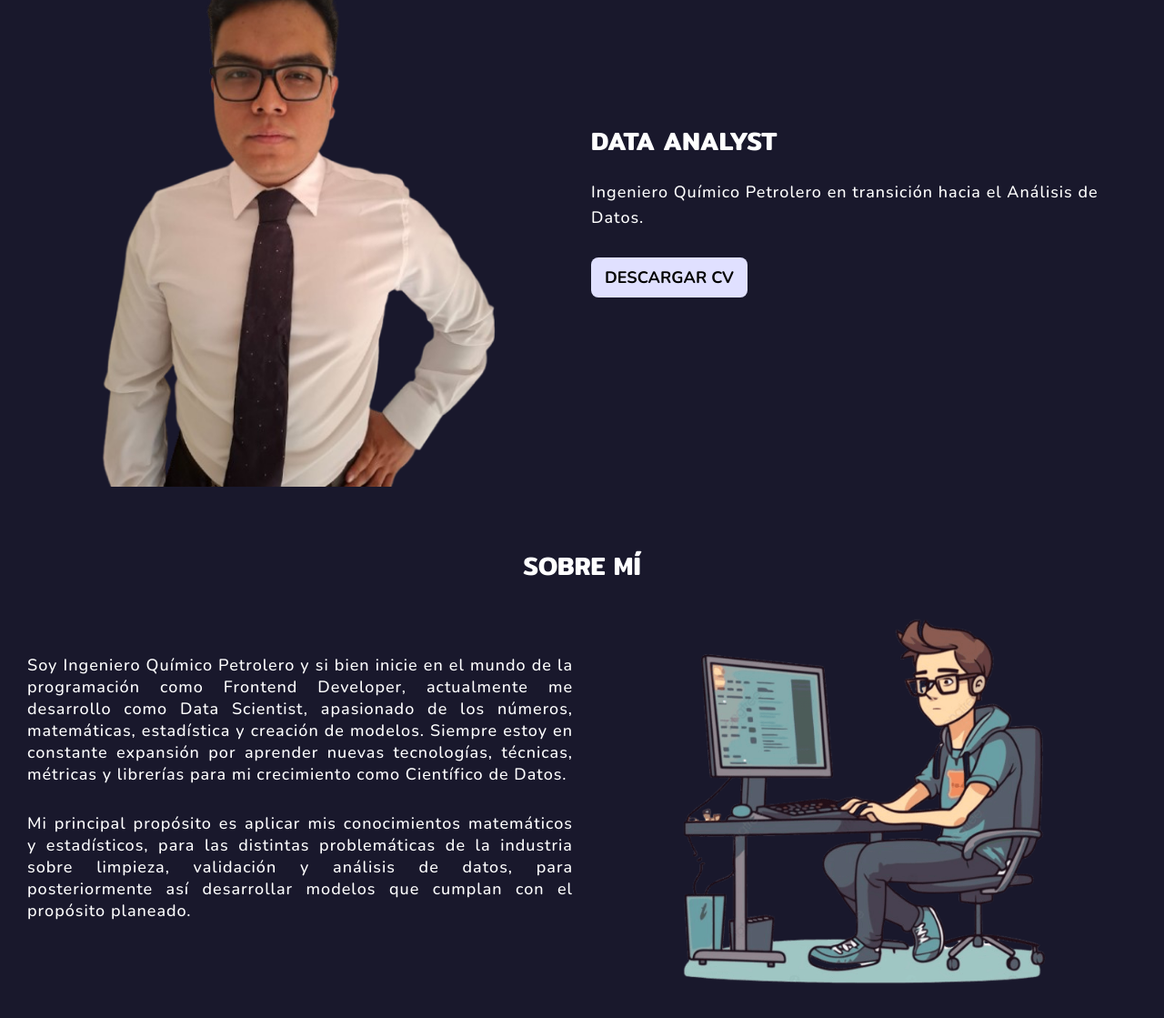
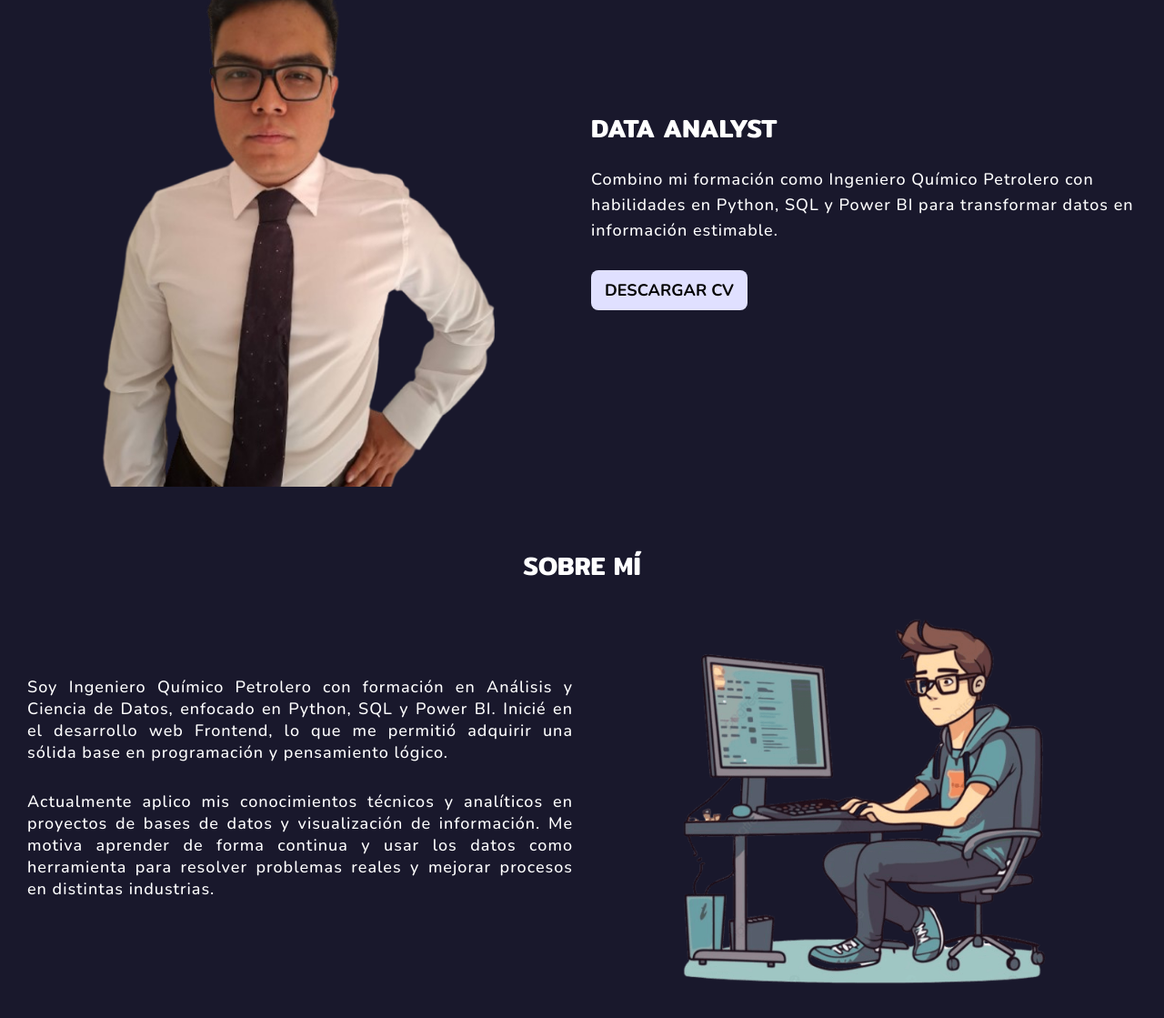
Before and after one commit to juan-carlos-aguilera/portfolio_proyect, a plain HTML site: page index.html in a window 1280 px wide. Shown: the part 265-1384 px from the top of the page at 91% size. Drawn offline with nearby package versions, Linux system fonts and the light colour scheme.

Commit message:
5to. commit y Versión 1.4

```diff
--- a/index.html
+++ b/index.html
@@ -74,8 +74,9 @@
                 <section class="home-info-card__container">
                     <article class="home-info-text__container">
                         <h2>Data Analyst</h2>
-                        <p>Ingeniero Químico Petrolero en transición hacia el
-                            Análisis de Datos.</p>
+                        <p>Combino mi formación como Ingeniero Químico Petrolero con
+                            habilidades en Python, SQL y Power BI para transformar
+                            datos en información estimable.</p>
                     </article>
                     <section class="home-button__container">
                         <a href="./assets/CV_JuanCarlosAguileraNavarro.pdf" target="_blank">
@@ -93,17 +94,15 @@
             <h2>Sobre Mí</h2>
             <section class="about-me-info__container">
                 <article class="about-me--text">
-                    <p>Soy Ingeniero Químico Petrolero y si bien inicie en el mundo de la programación
-                        como Frontend Developer, actualmente me desarrollo como Data Scientist,
-                        apasionado de los números, matemáticas, estadística y creación de modelos.
-                        Siempre estoy en constante expansión por aprender nuevas tecnologías, técnicas,
-                        métricas y librerías para mi crecimiento como Científico de Datos.
+                    <p>Soy Ingeniero Químico Petrolero con formación en Análisis y Ciencia de Datos,
+                        enfocado en Python, SQL y Power BI. Inicié en el desarrollo web Frontend, lo
+                        que me permitió adquirir una sólida base en programación y pensamiento lógico.
                     </p>
                     <p>
-                        Mi principal propósito es aplicar mis conocimientos matemáticos y estadísticos,
-                        para las distintas problemáticas de la industria sobre limpieza, validación y
-                        análisis de datos, para posteriormente así desarrollar modelos que cumplan
-                        con el propósito planeado.
+                        Actualmente aplico mis conocimientos técnicos y analíticos en proyectos de bases
+                        de datos y visualización de información. Me motiva aprender de forma continua y
+                        usar los datos como herramienta para resolver problemas reales y mejorar procesos
+                        en distintas industrias.
 
                     </p>
                 </article>
```
